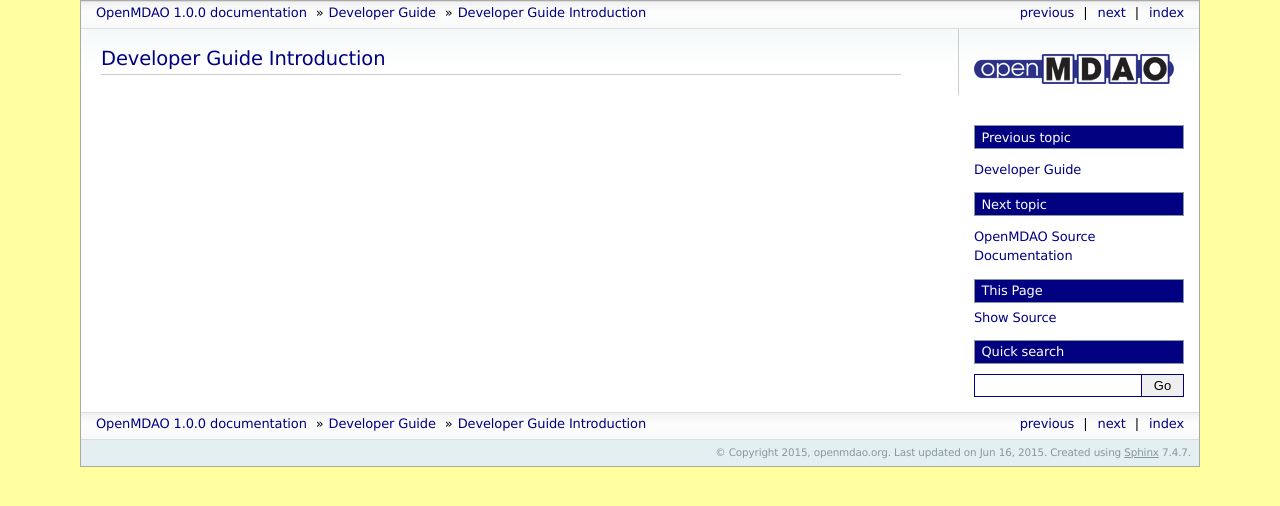
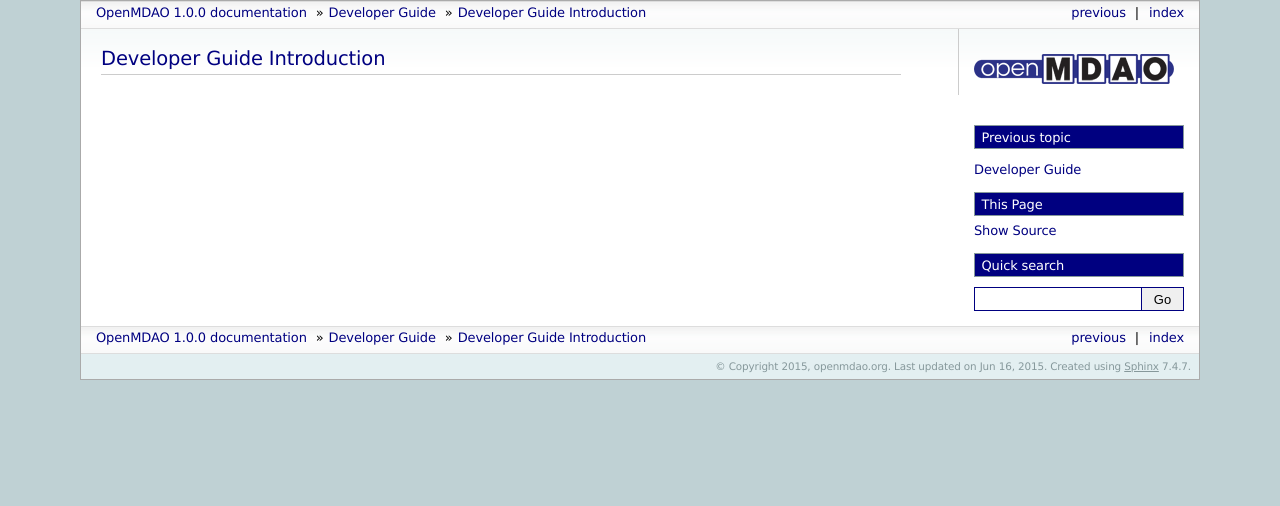
Before and after one commit to OpenMDAO/OpenMDAO1, a Sphinx documentation site: the page built from openmdao/docs/dev-guide/intro.rst, in a window 1280 px wide. Shown: the top 506 px of the page. Built offline with Sphinx 7.4.7, drawn with Linux system fonts in a browser that asks for light colours; pages that are not in the unit, such as notebooks, are missing from menus; part of the change alters nothing that is shown.

Commit message:
Automation of srcdocs nearly complete.

```diff
--- a/openmdao/docs/generate_openmdao_rst.py
+++ /dev/null
@@ -1 +0,0 @@
-#auto-generate rst files to be made into html
--- /dev/null
+++ b/openmdao/docs/generate_openmdao_srcdoc_rst.py
@@ -0,0 +1,110 @@
+import os
+os.mkdir("srcdocs")
+os.mkdir("srcdocs" + os.path.sep + "packages")
+
+#auto-generate the top-level index.rst file for srcdocs, based on openmdao packages:
+index_top=""".. _source_documentation:
+
+=============================
+OpenMDAO Source Documentation
+=============================
+
+.. toctree::
+   :maxdepth: 3
+   :glob:
+
+
+"""
+packages = []
+#look for directories in the openmdao level, one up from docs
+#those directories will be the openmdao packages
+listings = os.listdir("..")
+for listing in listings:
+    if os.path.isdir(".." + os.path.sep + listing):
+        if listing != "docs" and listing != "test" and listing != "config"\
+        and listing != "devtools":
+            packages.append(listing)
+index = open("srcdocs/index.rst", "w")
+index.write(index_top)
+
+for package in packages:
+    index.write("   packages/openmdao." + package + "\n")
+    #index.write(package)
+    #index.write("\n")
+
+index.close()
+
+#auto-generate package header files (e.g. 'openmdao.core.rst')
+package_top = """
+.. toctree::
+    :maxdepth: 3
+
+"""
+package_bottom = """
+Indices and tables
+==================
+
+* :ref:`genindex`
+* :ref:`modindex`
+* :ref:`search`
+"""
+
+#a package is e.g. openmdao.core
+for package in packages:
+    #a sub_package, for lack of better term, is e.g. openmdao.core.whatever
+    sub_packages = []
+    package_filename = "srcdocs" + os.path.sep + "packages" + os.path.sep + \
+        "openmdao." + package + ".rst"
+    package_name = "openmdao." + package
+    sub_listings = os.listdir(".." + os.path.sep + package)
+
+    #the sub_listing is going into each package dir and listing what's in it
+    for sub_listing in sub_listings:
+        #don't want to catalog files twice, nor use init files nor test dir
+        if not "pyc" in sub_listing and not "__init__" in sub_listing \
+        and sub_listing != "test":
+            #just want the name of e.g. dataxfer not dataxfer.py
+            sub_packages.append(sub_listing.rsplit('.')[0])
+
+    if len(sub_packages) > 0:
+        #make directory (e.g.) srcdocs/packages/core in which to stick files
+        package_dirname = "srcdocs" + os.path.sep + "packages" + os.path.sep + \
+             package
+        os.mkdir(package_dirname)
+
+        #write the openmdao.core.rst, for instance
+        package_file = open(package_filename, "w")
+        package_file.write(package_name + "\n")
+        package_file.write("-" * len(package_name) + "\n")
+        package_file.write(package_top)
+
+        for sub_package in sub_packages:
+            #this line writes subpackage name e.g. core/component.py
+            #into package's dir file e.g. openmdao.core.rst
+            package_file.write("    " + package + os.path.sep + sub_package + "\n")
+
+            #this segment writes out the subfile to autodoc e.g. core/component.py
+            #ref_sheet_filename = "srcdocs"+ os.path.sep + "packages" + os.path.sep \
+            #    + package + os.path.sep + sub_package + ".rst"
+            ref_sheet_filename = package_dirname + os.path.sep + sub_package + ".rst"
+            ref_sheet = open(ref_sheet_filename, "w")
+            ref_sheet.write(".. index:: "+ sub_package + ".py\n\n")
+            ref_sheet.write(".. _" + package_name + "." + sub_package + ".py:\n\n")
+            filename = sub_package + ".py"
+            ref_sheet.write(filename + "\n")
+            ref_sheet.write("+" * len(filename) + "\n\n")
+            ref_sheet.write(".. automodule:: " + package_name + "." + sub_package)
+            ref_sheet_bottom = """
+   :members:
+   :undoc-members:
+   :show-inheritance:
+
+.. toctree::
+   :maxdepth: 2
+"""
+
+            ref_sheet.write(ref_sheet_bottom)
+            ref_sheet.close()
+
+        package_file.write(package_bottom)
+        package_file.close()
--- a/openmdao/docs/srcdocs/index.rst
+++ /dev/null
@@ -1,12 +0,0 @@
-.. _source_documentation:
-
-=============================
-OpenMDAO Source Documentation
-=============================
-
-.. toctree::
-   :maxdepth: 3
-   :glob:
-
-   packages/openmdao.core
-   packages/openmdao.solvers
--- a/openmdao/docs/srcdocs/packages/component.rst
+++ /dev/null
@@ -1,14 +0,0 @@
-.. index:: component.py
-
-.. _openmdao.core.component.py:
-
-component.py
-++++++++++++
-
-.. automodule:: openmdao.core.component
-   :members:
-   :undoc-members:
-   :show-inheritance:
-
-.. toctree::
-   :maxdepth: 2
--- a/openmdao/docs/srcdocs/packages/dataxfer.rst
+++ /dev/null
@@ -1,14 +0,0 @@
-.. index:: dataxfer.py
-
-.. _openmdao.core.dataxfer.py:
-
-dataxfer.py
-+++++++++++
-
-.. automodule:: openmdao.core.dataxfer
-   :members:
-   :undoc-members:
-   :show-inheritance:
-
-.. toctree::
-   :maxdepth: 2
--- a/openmdao/docs/srcdocs/packages/driver.rst
+++ /dev/null
@@ -1,14 +0,0 @@
-.. index:: driver.py
-
-.. _openmdao.core.driver.py:
-
-driver.py
-+++++++++
-
-.. automodule:: openmdao.core.driver
-   :members:
-   :undoc-members:
-   :show-inheritance:
-
-.. toctree::
-   :maxdepth: 2
--- a/openmdao/docs/srcdocs/packages/group.rst
+++ /dev/null
@@ -1,14 +0,0 @@
-.. index:: group.py
-
-.. _openmdao.core.group.py:
-
-group.py
-++++++++
-
-.. automodule:: openmdao.core.group
-   :members:
-   :undoc-members:
-   :show-inheritance:
-
-.. toctree::
-   :maxdepth: 2
--- a/openmdao/docs/srcdocs/packages/openmdao.core.rst
+++ /dev/null
@@ -1,23 +0,0 @@
-openmdao.core
--------------
-.. toctree::
-    :maxdepth: 3
-
-    component
-    dataxfer
-    driver
-    group
-    options
-    parallelgroup
-    problem
-    system
-    varmanager
-    vecwrapper
-
-
-Indices and tables
-==================
-
-* :ref:`genindex`
-* :ref:`modindex`
-* :ref:`search`
--- a/openmdao/docs/srcdocs/packages/options.rst
+++ /dev/null
@@ -1,14 +0,0 @@
-.. index:: options.py
-
-.. _openmdao.core.options.py:
-
-options.py
-++++++++++
-
-.. automodule:: openmdao.core.options
-   :members:
-   :undoc-members:
-   :show-inheritance:
-
-.. toctree::
-   :maxdepth: 2
--- a/openmdao/docs/srcdocs/packages/parallelgroup.rst
+++ /dev/null
@@ -1,14 +0,0 @@
-.. index:: parallelgroup.py
-
-.. _openmdao.core.parallelgroup.py:
-
-parallelgroup.py
-++++++++++++++++
-
-.. automodule:: openmdao.core.parallelgroup
-   :members:
-   :undoc-members:
-   :show-inheritance:
-
-.. toctree::
-   :maxdepth: 2
--- a/openmdao/docs/srcdocs/packages/problem.rst
+++ /dev/null
@@ -1,14 +0,0 @@
-.. index:: problem.py
-
-.. _openmdao.core.problem.py:
-
-problem.py
-++++++++++
-
-.. automodule:: openmdao.core.problem
-   :members:
-   :undoc-members:
-   :show-inheritance:
-
-.. toctree::
-   :maxdepth: 2
--- a/openmdao/docs/srcdocs/packages/system.rst
+++ /dev/null
@@ -1,14 +0,0 @@
-.. index:: system.py
-
-.. _openmdao.core.system.py:
-
-system.py
-+++++++++
-
-.. automodule:: openmdao.core.system
-   :members:
-   :undoc-members:
-   :show-inheritance:
-
-.. toctree::
-   :maxdepth: 2
--- a/openmdao/docs/srcdocs/packages/varmanager.rst
+++ /dev/null
@@ -1,14 +0,0 @@
-.. index:: varmanager.py
-
-.. _openmdao.core.varmanager.py:
-
-varmanager.py
-+++++++++++++
-
-.. automodule:: openmdao.core.varmanager
-   :members:
-   :undoc-members:
-   :show-inheritance:
-
-.. toctree::
-   :maxdepth: 2
--- a/openmdao/docs/srcdocs/packages/vecwrapper.rst
+++ /dev/null
@@ -1,14 +0,0 @@
-.. index:: vecwrapper.py
-
-.. _openmdao.core.vecwrapper.py:
-
-vecwrapper.py
-+++++++++++++
-
-.. automodule:: openmdao.core.vecwrapper
-   :members:
-   :undoc-members:
-   :show-inheritance:
-
-.. toctree::
-   :maxdepth: 2
--- a/openmdao/docs/theme/static/style.css
+++ b/openmdao/docs/theme/static/style.css
@@ -72,8 +72,8 @@ body {
   line-height: 150%;
   text-align: center;
   /*in the main page, background-color is the color of the bars down the sides*/
-  background-color: #FFFFA0;
-  /*background-color: #BFD1D4;*/
+  /*background-color: #FFFFA0;*/
+  background-color: #BFD1D4;
   color: black;
   padding: 0;
   border: 1px solid #aaa;
```
Also changed, not shown: 1 other file.
